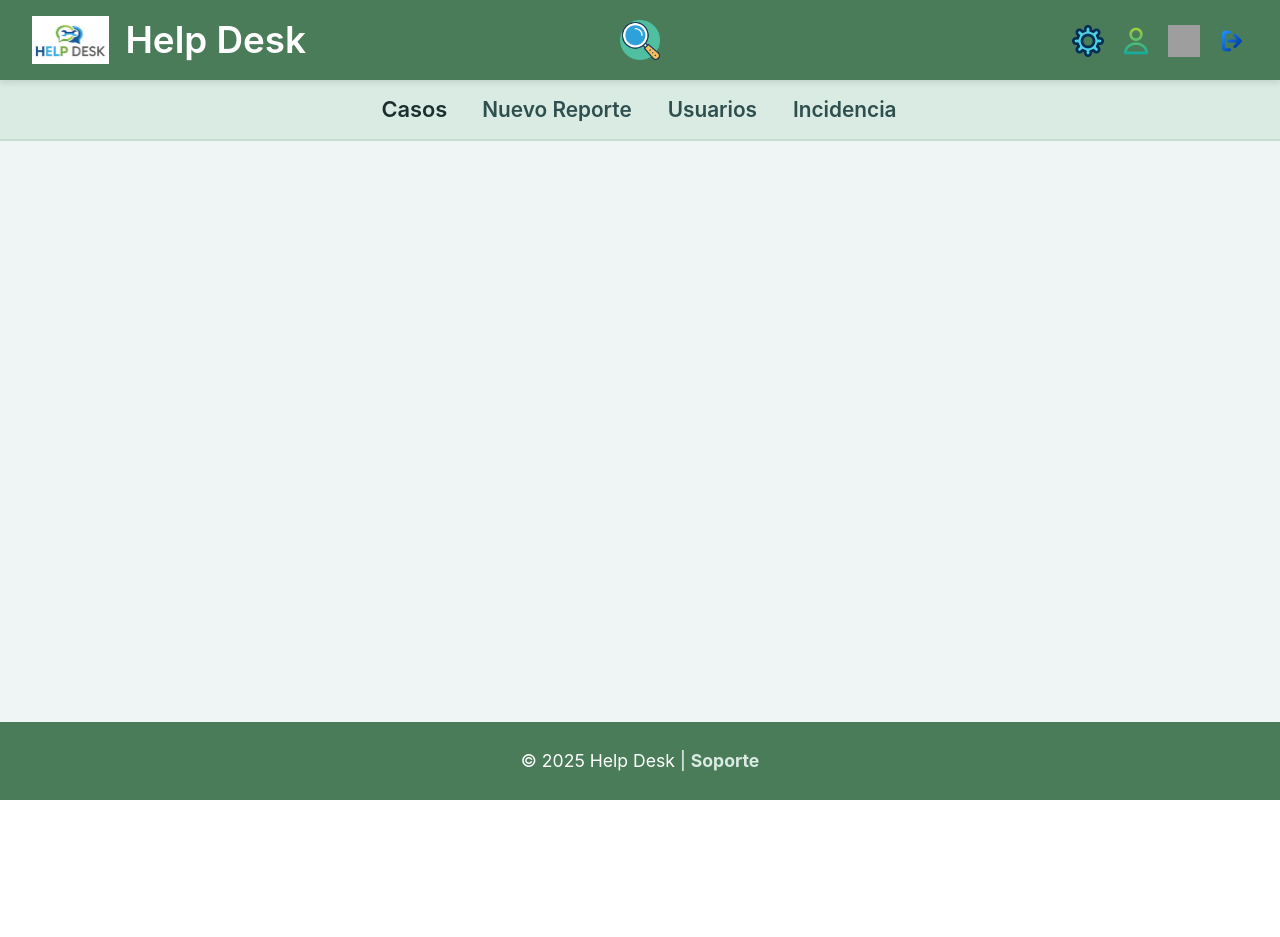
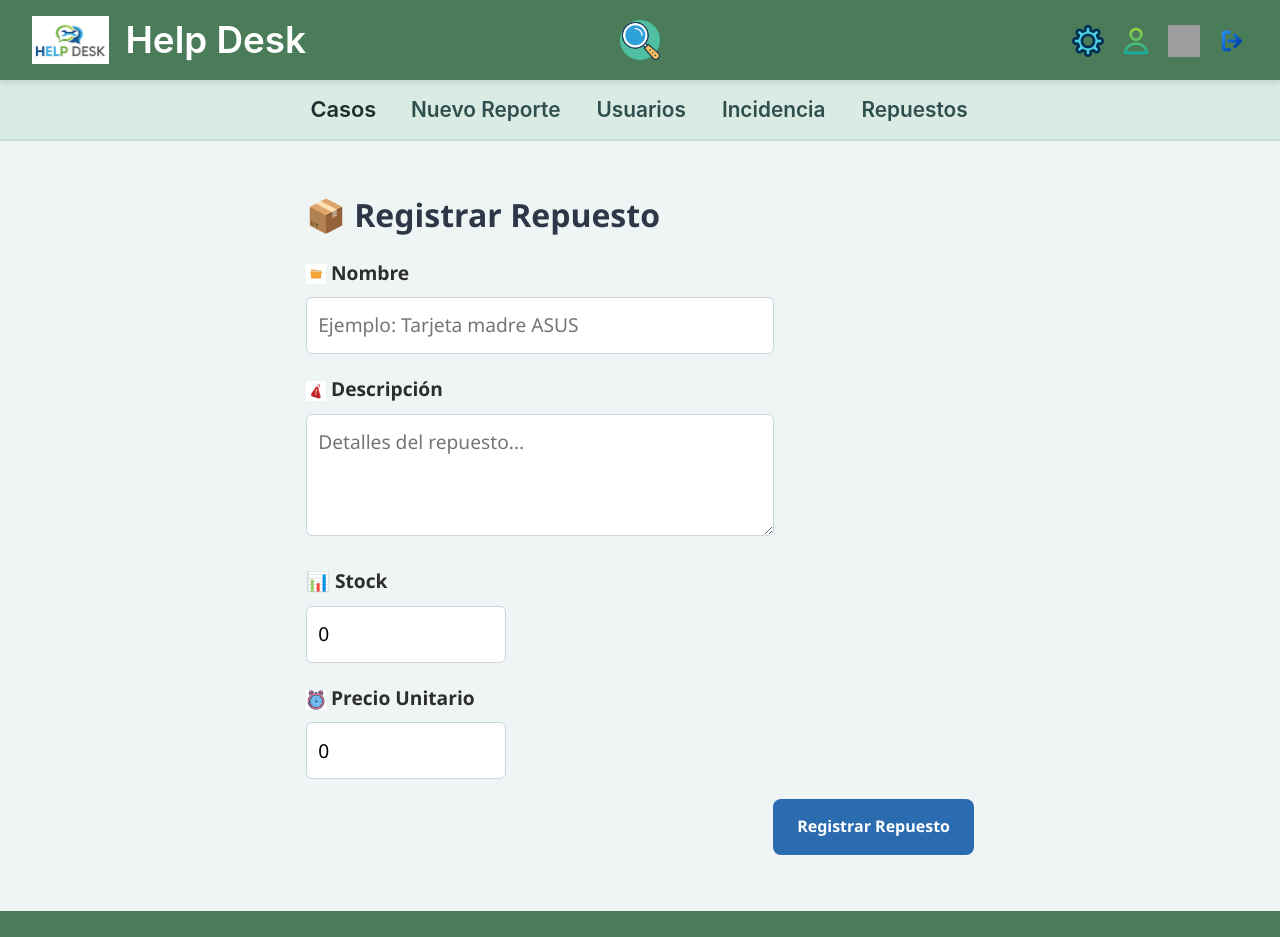
Before and after one commit to JCarreraGithu/HelpDesk, a React (Vite) app in the folder frontend/frontend/: page /dashboard/Repuestos in a window 1280 px wide. Shown: the top 937 px of the page. Before the commit the page ends 800 px from the top, so only its background shows below. Built offline with nearby package versions, Linux system fonts and the light colour scheme; grey boxes are pictures that could not be loaded.

Commit message:
AgregueRepuestos diseño completo

```diff
--- a/frontend/frontend/src/components/NavBar.tsx
+++ b/frontend/frontend/src/components/NavBar.tsx
@@ -151,6 +151,7 @@ export default function Navbar() {
         {/* Link al dashboard de usuarios */}
         <Link to="/dashboard/usuarios">Usuarios</Link>
         <Link to="/dashboard/incidencia">Incidencia</Link>
+         <Link to="/dashboard/repuestos">Repuestos</Link>
       </nav>
     </>
   );
--- a/frontend/frontend/src/pages/Dashboard.tsx
+++ b/frontend/frontend/src/pages/Dashboard.tsx
@@ -6,6 +6,7 @@ import DetalleCaso from "./DetalleCaso";
 import DashboardUsuarios from "./DashboardUsuarios";
 import PerfilUsuario from "./PerfilUsuario";
 import Incidencia from "./incidencia";
+import Repuestos from "./Repuestos";
 import "./Dashboard.css"; // Se mantiene al final de los imports de módulos y componentes
 
 export default function Dashboard() {
@@ -41,6 +42,7 @@ export default function Dashboard() {
           <Route path="usuarios" element={<DashboardUsuarios />} />
           <Route path="perfil" element={<PerfilUsuario />} />
           <Route path="Incidencia" element={<Incidencia />} />
+           <Route path="Repuestos" element={<Repuestos />} />
         </Routes>
       </div>
 
--- /dev/null
+++ b/frontend/frontend/src/pages/Repuestos.tsx
@@ -0,0 +1,193 @@
+import { useState, useEffect } from "react";
+import axios from "axios";
+
+// 🖼️ Íconos (puedes cambiarlos si ya tienes otros en assets)
+import boxIcon from "../assets/file.png";
+import alertIcon from "../assets/alert.jpeg";
+import moneyIcon from "../assets/clock.png";
+
+export default function Repuestos() {
+  const [nombre, setNombre] = useState("");
+  const [descripcion, setDescripcion] = useState("");
+  const [stock, setStock] = useState<number>(0);
+  const [precioUnitario, setPrecioUnitario] = useState<number>(0);
+  const [loading, setLoading] = useState(false);
+  const [mensaje, setMensaje] = useState<{ tipo: "success" | "error"; texto: string } | null>(null);
+
+  const handleSubmit = async (e: React.FormEvent) => {
+    e.preventDefault();
+
+    if (!nombre.trim() || precioUnitario <= 0) {
+      setMensaje({ tipo: "error", texto: "⚠️ Nombre y precio unitario son obligatorios" });
+      return;
+    }
+
+    setLoading(true);
+    try {
+      await axios.post("http://localhost:4000/api/repuestos", {
+        nombre,
+        descripcion,
+        stock,
+        precio_unitario: precioUnitario,
+      });
+
+      setMensaje({ tipo: "success", texto: "✅ Repuesto registrado correctamente" });
+
+      // limpiar campos
+      setNombre("");
+      setDescripcion("");
+      setStock(0);
+      setPrecioUnitario(0);
+    } catch (error) {
+      console.error(error);
+      setMensaje({ tipo: "error", texto: "❌ Error al registrar repuesto" });
+    } finally {
+      setLoading(false);
+    }
+  };
+
+  useEffect(() => {
+    if (mensaje) {
+      const timer = setTimeout(() => setMensaje(null), 4000);
+      return () => clearTimeout(timer);
+    }
+  }, [mensaje]);
+
+  return (
+    <div style={{ maxWidth: "700px", margin: "2rem auto", padding: "1rem", fontFamily: "'Segoe UI', Tahoma, sans-serif" }}>
+      <h1 style={{ textAlign: "left", fontSize: "2rem", fontWeight: "bold", marginBottom: "1.5rem", color: "#2d3748" }}>
+        📦 Registrar Repuesto
+      </h1>
+
+      <form onSubmit={handleSubmit}>
+        {/* Nombre */}
+        <div style={{ marginBottom: "1.2rem" }}>
+          <label style={{ fontWeight: "600", display: "block", marginBottom: ".5rem" }}>
+            <img src={boxIcon} alt="Nombre" style={{ width: "20px", height: "20px", marginRight: "5px" }} />
+            Nombre
+          </label>
+          <input
+            type="text"
+            value={nombre}
+            onChange={(e) => setNombre(e.target.value)}
+            placeholder="Ejemplo: Tarjeta madre ASUS"
+            style={{
+              width: "70%",
+              maxWidth: "500px",
+              padding: ".7rem",
+              borderRadius: "6px",
+              border: "1px solid #cbd5e0",
+            }}
+            required
+          />
+        </div>
+
+        {/* Descripción */}
+        <div style={{ marginBottom: "1.2rem" }}>
+          <label style={{ fontWeight: "600", display: "block", marginBottom: ".5rem" }}>
+            <img src={alertIcon} alt="Descripción" style={{ width: "20px", height: "20px", marginRight: "5px" }} />
+            Descripción
+          </label>
+          <textarea
+            value={descripcion}
+            onChange={(e) => setDescripcion(e.target.value)}
+            placeholder="Detalles del repuesto..."
+            rows={3}
+            style={{
+              width: "70%",
+              maxWidth: "500px",
+              padding: ".7rem",
+              borderRadius: "6px",
+              border: "1px solid #cbd5e0",
+              resize: "vertical",
+            }}
+          />
+        </div>
+
+        {/* Stock */}
+        <div style={{ marginBottom: "1.2rem" }}>
+          <label style={{ fontWeight: "600", display: "block", marginBottom: ".5rem" }}>
+            📊 Stock
+          </label>
+          <input
+            type="number"
+            value={stock}
+            min={0}
+            onChange={(e) => setStock(Number(e.target.value))}
+            placeholder="0"
+            style={{
+              width: "200px",
+              padding: ".7rem",
+              borderRadius: "6px",
+              border: "1px solid #cbd5e0",
+            }}
+          />
+        </div>
+
+        {/* Precio Unitario */}
+        <div style={{ marginBottom: "1.2rem" }}>
+          <label style={{ fontWeight: "600", display: "block", marginBottom: ".5rem" }}>
+            <img src={moneyIcon} alt="Precio" style={{ width: "20px", height: "20px", marginRight: "5px" }} />
+            Precio Unitario
+          </label>
+          <input
+            type="number"
+            step="0.01"
+            min={0}
+            value={precioUnitario}
+            onChange={(e) => setPrecioUnitario(Number(e.target.value))}
+            placeholder="0.00"
+            style={{
+              width: "200px",
+              padding: ".7rem",
+              borderRadius: "6px",
+              border: "1px solid #cbd5e0",
+            }}
+            required
+          />
+        </div>
+
+        {/* Botón */}
+        <div style={{ textAlign: "right" }}>
+          <button
+            type="submit"
+            disabled={loading}
+            style={{
+              background: loading ? "#a0aec0" : "#2b6cb0",
+              color: "#fff",
+              padding: "0.9rem 1.5rem",
+              border: "none",
+              borderRadius: "8px",
+              fontSize: "1rem",
+              fontWeight: "bold",
+              cursor: loading ? "not-allowed" : "pointer",
+              transition: "background 0.3s",
+            }}
+          >
+            {loading ? "Guardando..." : "Registrar Repuesto"}
+          </button>
+        </div>
+      </form>
+
+      {/* Notificación */}
+      {mensaje && (
+        <div
+          style={{
+            position: "fixed",
+            bottom: "20px",
+            right: "20px",
+            background: mensaje.tipo === "success" ? "#48bb78" : "#f56565",
+            color: "white",
+            padding: "1rem 1.5rem",
+            borderRadius: "8px",
+            boxShadow: "0 4px 10px rgba(0,0,0,0.2)",
+            fontWeight: "bold",
+            zIndex: 1000,
+          }}
+        >
+          {mensaje.texto}
+        </div>
+      )}
+    </div>
+  );
+}
```
